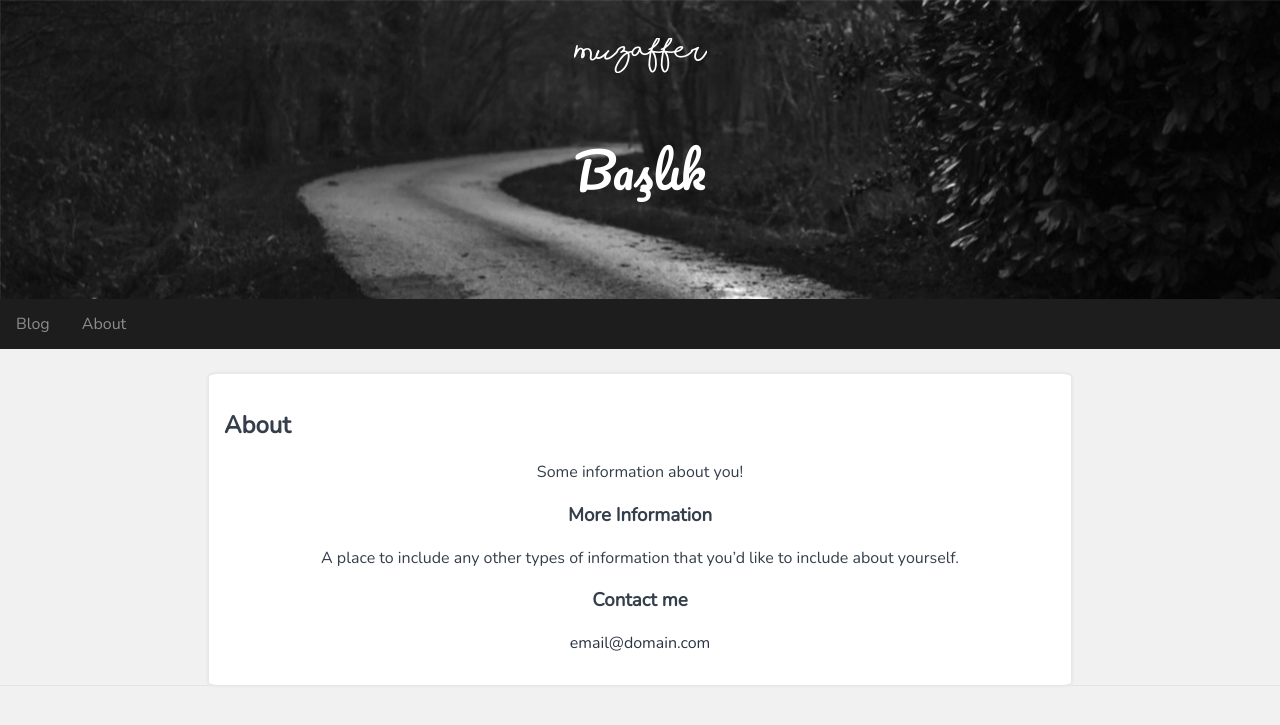
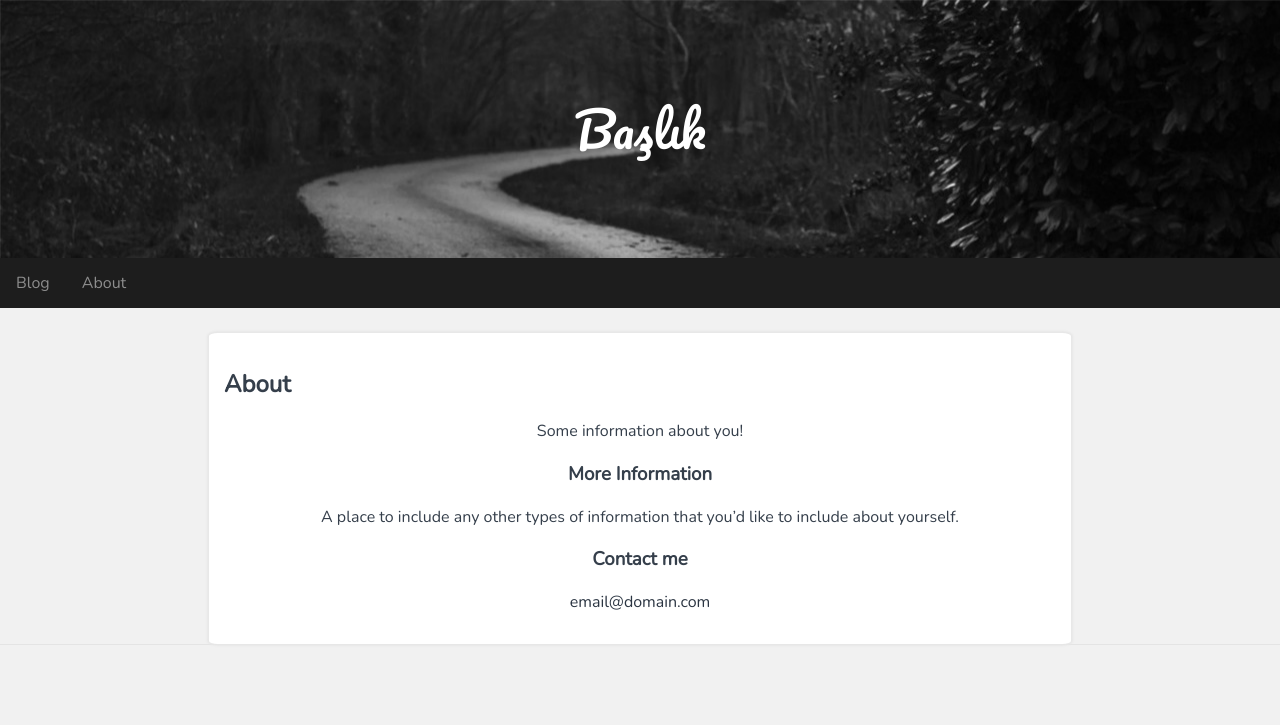
Before and after one commit to polatenes/polatenes.github.io, a Jekyll site: the page built from about.md, in a window 1280 px wide. Shown: the top 725 px of the page. Built offline with Jekyll 4.4.1, drawn with Linux system fonts in a browser that asks for light colours.

Commit message:
Update default.html

```diff
--- a/_layouts/default.html
+++ b/_layouts/default.html
@@ -18,7 +18,6 @@
 
   <body>
         <header class="masthead clearfix">
-          <a href="{{ site.baseurl }}/" class="site-avatar"><img src="../images2/muzaffer.png" /></a>
             <p class="site-description">{{ site.description }}</p>
 
 
```
